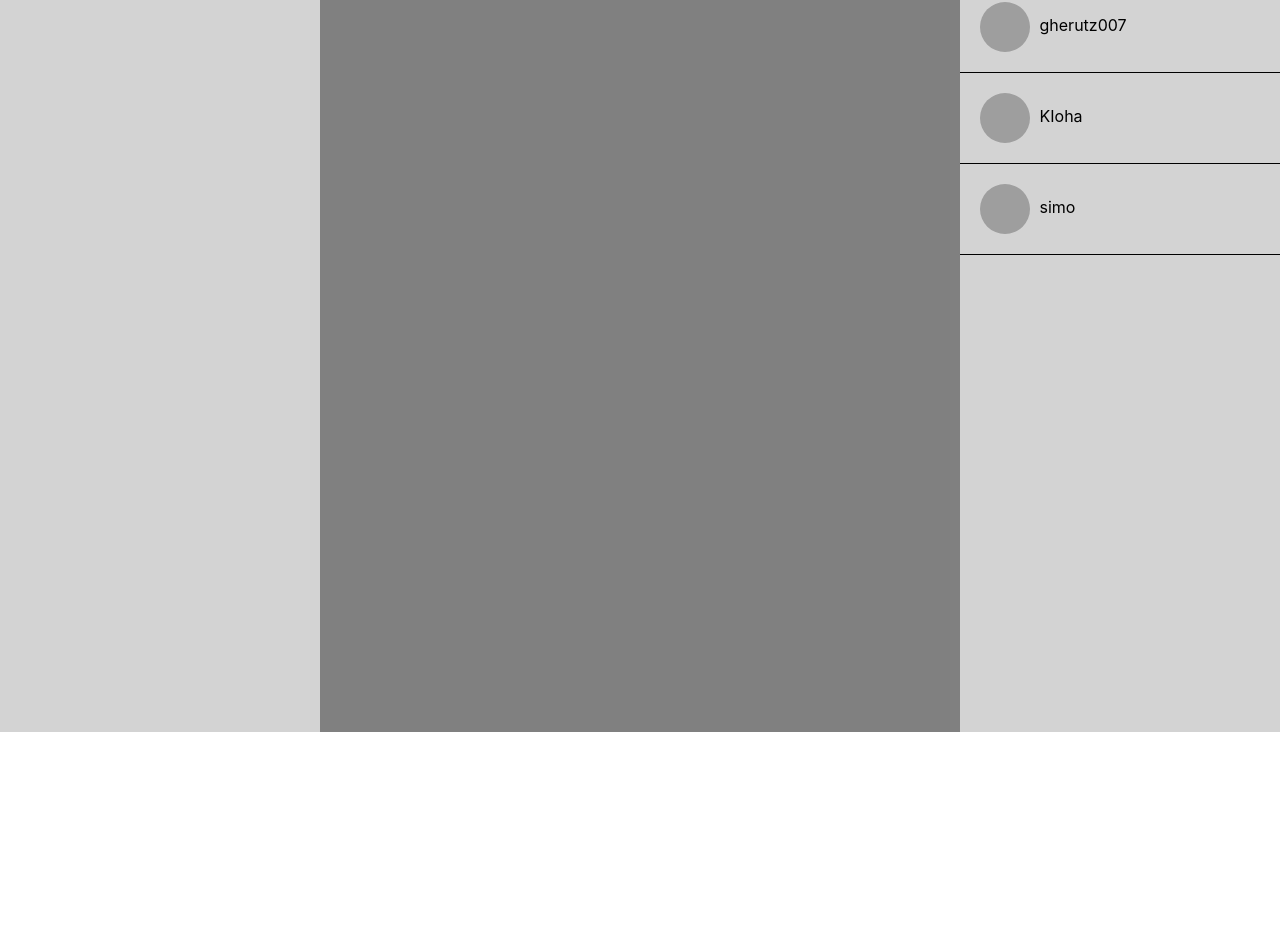
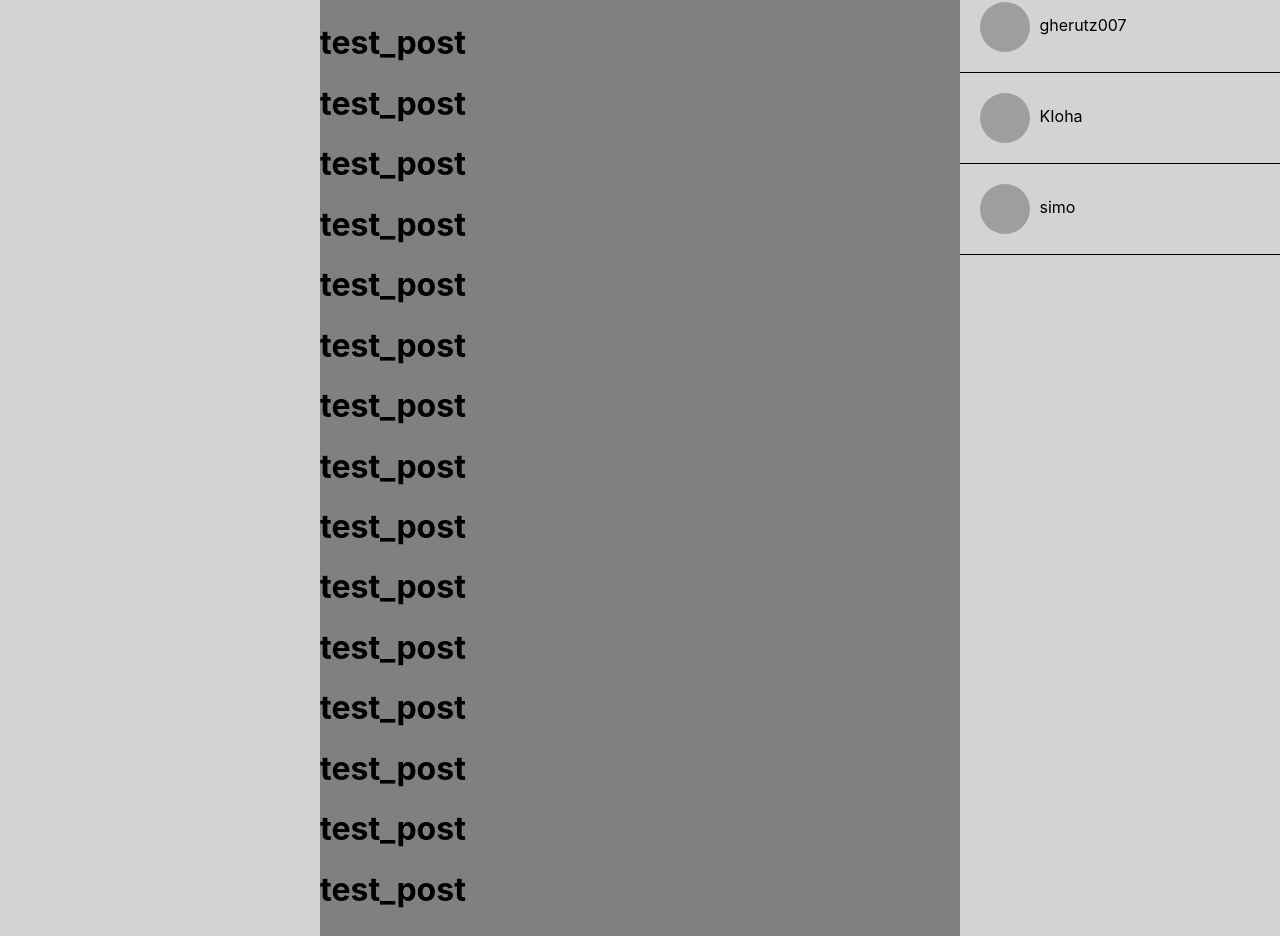
Before and after one commit to cosmin-paunica/iCarte-iParte, a React (Create React App) app in the folder client/: page / in a window 1280 px wide. Shown: the part 68-1004 px from the top of the page. Before the commit the page ends 800 px from the top, so only its background shows below. Built offline with nearby package versions, Linux system fonts and the light colour scheme; grey boxes are pictures that could not be loaded.

Commit message:
added routing for the feed component. added basic structure for book component

```diff
--- /dev/null
+++ b/client/src/Components/Book.css
@@ -0,0 +1,3 @@
+.book {
+	padding-top:50px;
+}
--- /dev/null
+++ b/client/src/Components/Book.js
@@ -0,0 +1,19 @@
+import './Book.css'
+import React, {useEffect,useState} from 'react'
+const Book = (props) => {
+
+	const {id} = props.match.params
+
+	useEffect(()=>{
+		// will make call to API but we will hardcode this for now
+	},[])
+
+	return(
+		<div className = "book">
+			{id}
+		</div>
+	)
+
+}
+
+export default Book
--- a/client/src/Components/Content.js
+++ b/client/src/Components/Content.js
@@ -2,14 +2,19 @@ import './Content.css'
 import FriendList from './FriendList.js'
 import Feed from './Feed.js'
 import SideContent from './SideContent.js'
+import Book from './Book.js'
 import React, {useEffect,useState} from 'react'
+import {BrowserRouter as Router, Switch, Route} from 'react-router-dom'
 const Content = (props) => {
 
 
 	return (
 		<div className = "content" >
 			<SideContent user={props.user}/>
-			<Feed user ={props.user}/>
+			<Router>
+				<Route path = "/" exact render = {() => (<Feed user ={props.user} />)} />
+				<Route path = "/book/:id" render = {(props) => (<Book {...props} />)} />
+			</Router>
 			<FriendList user ={props.user}/>
 		</div>
 	)
--- a/client/src/Components/Feed.css
+++ b/client/src/Components/Feed.css
@@ -1,3 +1,4 @@
 .feed {
 	background-color:grey;
+	padding-top:50px;
 }
--- a/client/src/Components/Feed.js
+++ b/client/src/Components/Feed.js
@@ -3,7 +3,26 @@ import './Feed.css'
 const Feed = (props) => {
 	return(
 		<div className = "feed">
-			User feed
+			User feed from {props.user}
+			<h1> test_post </h1>
+			<h1> test_post </h1>
+			<h1> test_post </h1>
+			<h1> test_post </h1>
+			<h1> test_post </h1>
+			<h1> test_post </h1>
+			<h1> test_post </h1>
+			<h1> test_post </h1>
+			<h1> test_post </h1>
+			<h1> test_post </h1>
+			<h1> test_post </h1>
+			<h1> test_post </h1>
+			<h1> test_post </h1>
+			<h1> test_post </h1>
+			<h1> test_post </h1>
+			<h1> test_post </h1>
+			<h1> test_post </h1>
+			<h1> test_post </h1>
+			<h1> test_post </h1>
 		</div>
 	)
 
--- a/client/src/Components/SideContent.css
+++ b/client/src/Components/SideContent.css
@@ -1,3 +1,4 @@
 .sidecontent {
 	background-color:lightgrey;
+	padding-top:50px;
 }
```
